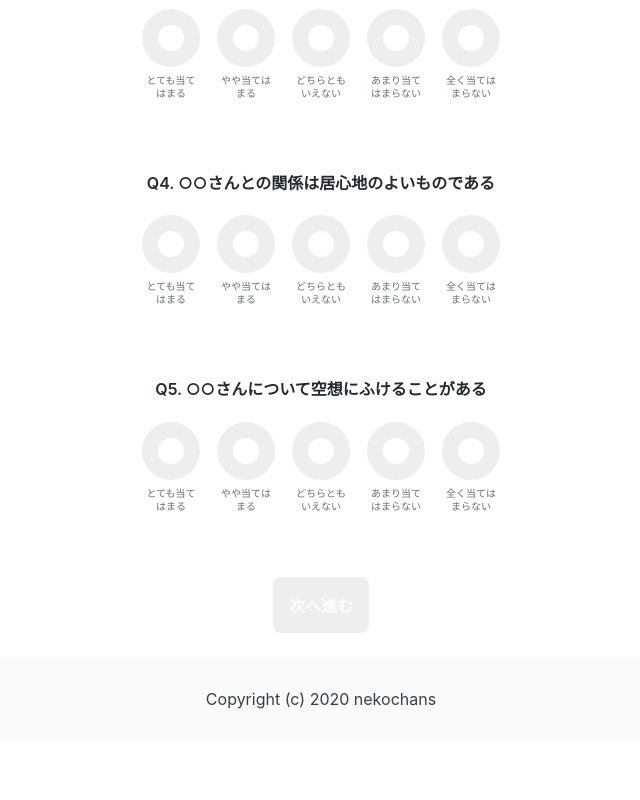
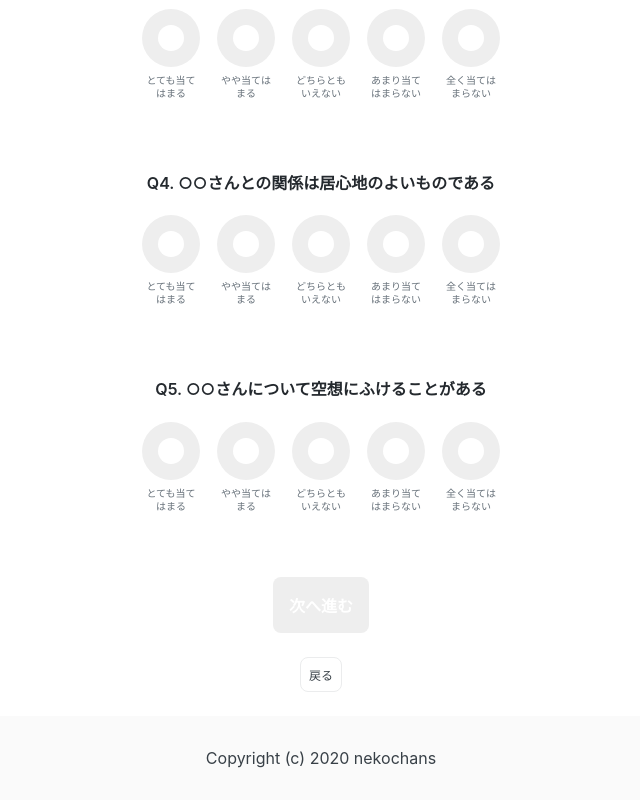
Before and after one commit to nekochans/love-psychology-web, a React (Create React App) app: page /analysis in a window 1280 px wide. Shown: the part 618-1418 px from the top of the page, without its empty margins (319-959 px from the left). Before the commit the page ends 1359 px from the top, so only its background shows below. Built offline with nearby package versions, Linux system fonts and the light colour scheme.

Commit message:
:sparkles: #25 診断ページに戻るボタンを追加

```diff
--- a/src/features/analysis/Analysis.tsx
+++ b/src/features/analysis/Analysis.tsx
@@ -53,7 +53,7 @@ const Analysis: FC<{}> = () => {
     });
   };
 
-  const onClick = () => {
+  const onNextClicked = () => {
     setCurrentSliceStart(currentPage * perPage);
     setCurrentSliceEnd((currentPage + 1) * perPage);
     setCurrentPage(currentPage + 1);
@@ -65,13 +65,15 @@ const Analysis: FC<{}> = () => {
     });
   };
 
+  const onBackClicked = () => {};
+
   const nextButton =
     currentPage === pageCount ? (
       <NextButton to="/result" disabled={disableNextButton}>
         診断結果へ
       </NextButton>
     ) : (
-      <NextButton onClick={onClick} disabled={disableNextButton}>
+      <NextButton onClick={onNextClicked} disabled={disableNextButton}>
         次へ進む
       </NextButton>
     );
@@ -90,6 +92,7 @@ const Analysis: FC<{}> = () => {
         onChanged={onChanged}
       />
       {nextButton}
+      <BackButton onClick={onBackClicked}>戻る</BackButton>
     </Section>
   );
 };
@@ -109,4 +112,17 @@ const Description = styled.p`
   margin: 4em auto 1em;
 `;
 
+const BackButton = styled.button`
+  align-items: center;
+  background: transparent;
+  border: 1px solid ${theme.bg.border};
+  border-radius: 8px;
+  color: ${theme.text.secondary};
+  font-size: 12px;
+  font-weight: 400;
+  margin-bottom: 24px;
+  padding: 8px;
+  text-decoration: none;
+`;
+
 export default Analysis;
--- a/src/features/analysis/NextButton.tsx
+++ b/src/features/analysis/NextButton.tsx
@@ -30,7 +30,7 @@ type StyledButtonProps = {
 const StyledButton = styled.button<StyledButtonProps>`
   align-items: center;
   background-color: ${props =>
-    props.disabled ? theme.colors.disabled : theme.colors.pink};
+    props.disabled ? theme.bg.disabled : theme.colors.pink};
   border: none;
   border-radius: 8px;
   color: ${theme.text.reverse};
--- a/src/theme/index.ts
+++ b/src/theme/index.ts
@@ -4,6 +4,8 @@ const theme: DefaultTheme = {
   bg: {
     default: '#FFFFFF',
     alt: '#fafafa',
+    disabled: '#eeeeee',
+    border: '#EBECED',
   },
   colors: {
     white: '#FFFFFF',
@@ -11,7 +13,6 @@ const theme: DefaultTheme = {
     pink: '#f67280',
     darkpink: '#c06c84',
     purple: '#6c567b',
-    disabled: '#eeeeee',
   },
   text: {
     default: '#24292E',
--- a/src/theme/styled.d.ts
+++ b/src/theme/styled.d.ts
@@ -5,6 +5,8 @@ declare module 'styled-components' {
     bg: {
       default: string;
       alt: string;
+      border: string;
+      disabled: string;
     };
     colors: {
       white: string;
@@ -12,7 +14,6 @@ declare module 'styled-components' {
       pink: string;
       darkpink: string;
       purple: string;
-      disabled: string;
     };
     text: {
       default: string;
```
